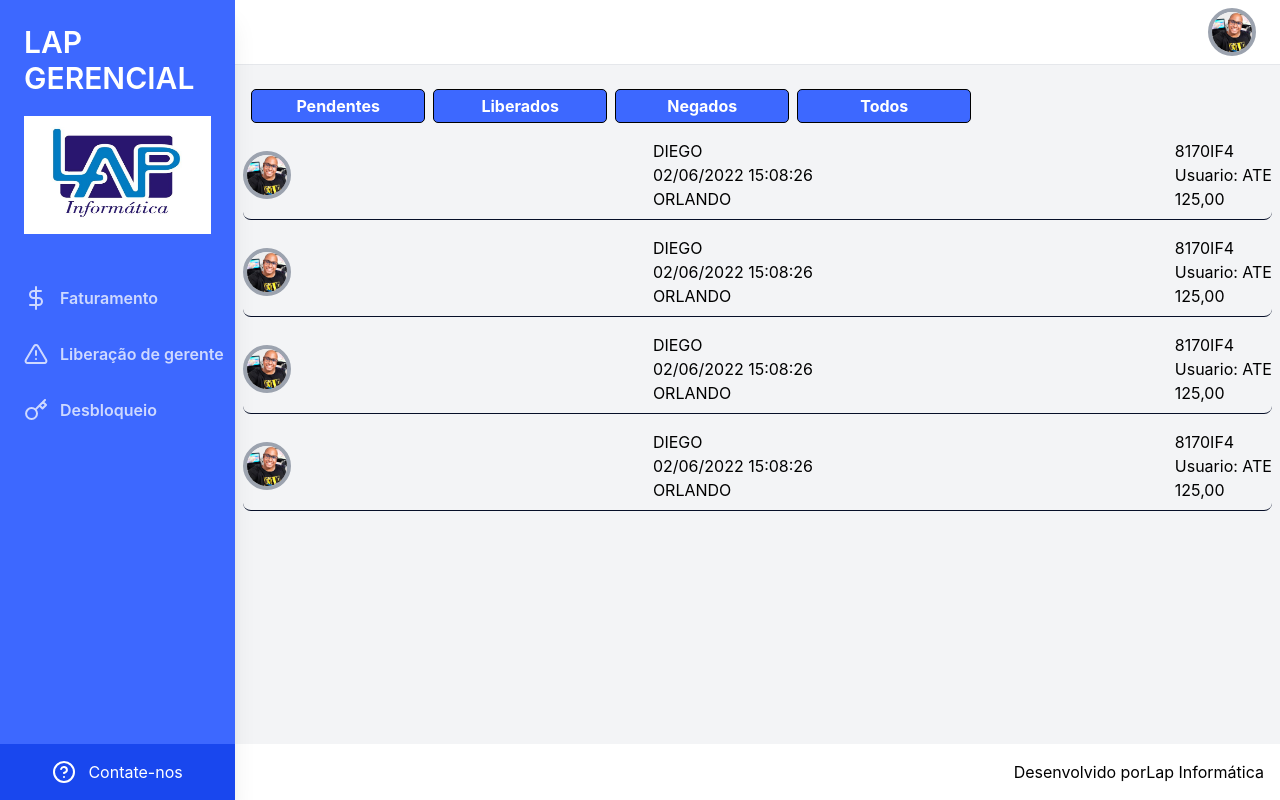
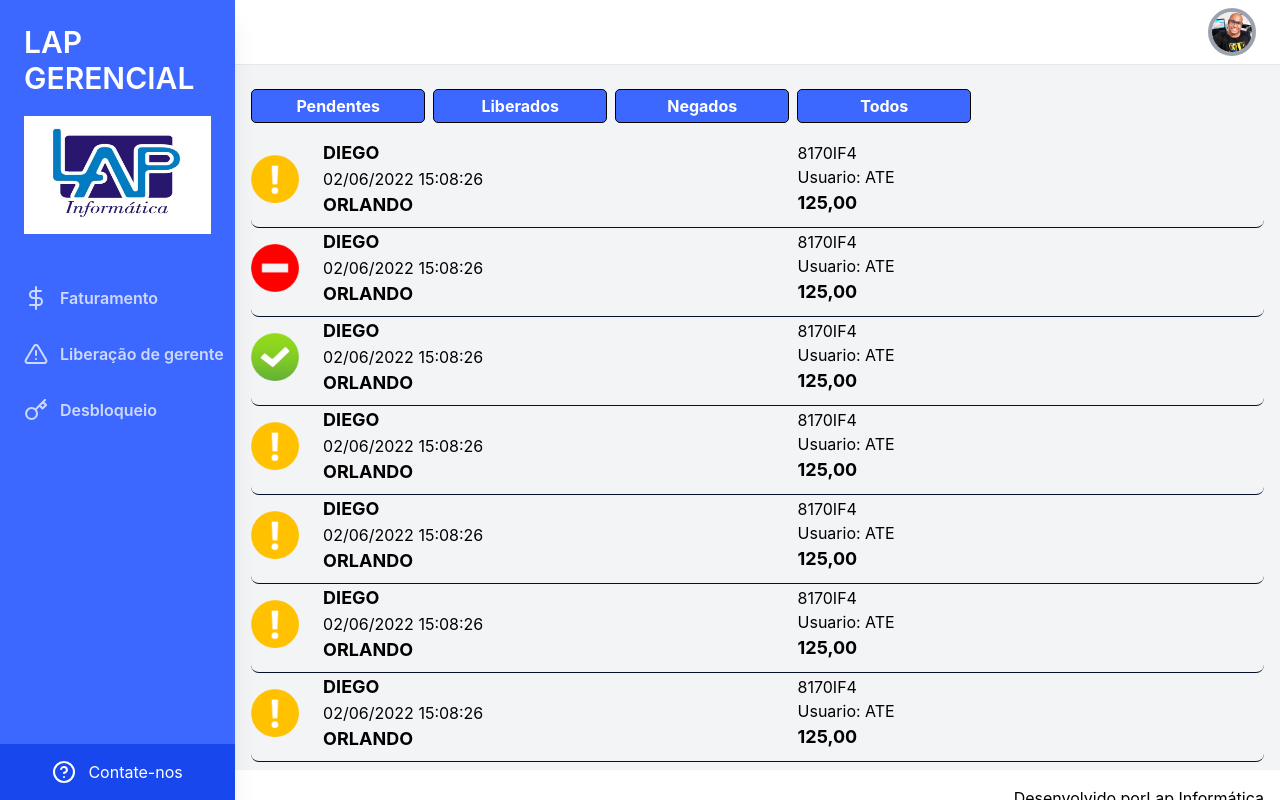
Before and after one commit to thiago-santanna/lap-gerencial-app, a Next.js app: page /liberacao in a window 1280 px wide. Built offline with nearby package versions, Linux system fonts and the light colour scheme.

Commit message:
cont. componente de liberacao

```diff
--- a/pages/components/header-desktop/index.tsx
+++ b/pages/components/header-desktop/index.tsx
@@ -4,7 +4,15 @@ const HeaderDesktop = () => {
   return (
     <>
       <header className='w-full items-center bg-white py-2 px-6 hidden sm:flex'>
-        <div id='bem-vindo' className='w-1/2'></div>
+        <div id='bem-vindo' className='w-1/2'>
+          {/* <Image
+            src={imgHeader}
+            alt='Imagem do usuario'
+            layout='responsive'
+            height={500}
+            width={1000}
+          /> */}
+        </div>
         <div className='relative w-1/2 flex justify-end'>
           <button className='realtive z-10 w-12 h-12 rounded-full overflow-hidden border-4 border-gray-400 hover:border-gray-300 focus:border-gray-300 focus:outline-none'>
             <Image
--- a/pages/components/liberacao-item/index.tsx
+++ b/pages/components/liberacao-item/index.tsx
@@ -1,13 +1,29 @@
-import Image from 'next/image'
+import Image, { StaticImageData } from 'next/image'
 import styles from '../../../styles/liberacao.module.css'
+import imgDanied from '../../../public/denied.png'
+import imgaccepted from '../../../public/accepted.png'
+import imgPending from '../../../public/pending.png'
+import { ILiberacaoItem } from '../../../types/liberacao-item'
 
-export default function LiberacaoItem() {
+export default function LiberacaoItem(props: ILiberacaoItem) {
+  function handleImageStatus() {
+    if (props.status === 'rejected') {
+      return imgDanied
+    }
+
+    if (props.status === 'accepted') {
+      return imgaccepted
+    }
+
+    return imgPending
+  }
+
   return (
     <>
       <div className={styles.containerItem}>
-        <div className='realtive z-10 w-12 h-12 rounded-full overflow-hidden border-4 border-gray-400 hover:border-gray-300 focus:border-gray-300 focus:outline-none'>
+        <div className='realtive z-10 w-12 h-12 rounded-full'>
           <Image
-            src={'/user.jpeg'}
+            src={handleImageStatus()}
             alt='Imagem do usuario'
             layout='responsive'
             height={48}
@@ -15,9 +31,9 @@ export default function LiberacaoItem() {
           />
         </div>
         <div>
-          <h1>DIEGO</h1>
+          <h1 className='text-lg font-bold'>DIEGO</h1>
           <span>02/06/2022 15:08:26</span>
-          <h2>ORLANDO</h2>
+          <h2 className='text-lg font-bold'>ORLANDO</h2>
         </div>
         <div>
           <div>
@@ -28,7 +44,7 @@ export default function LiberacaoItem() {
             <span>Usuario: ATE</span>
           </div>
           <div>
-            <span>125,00</span>
+            <span className='text-lg font-bold'>125,00</span>
           </div>
         </div>
       </div>
--- a/pages/liberacao/index.tsx
+++ b/pages/liberacao/index.tsx
@@ -2,8 +2,21 @@ import { NextPage } from 'next'
 import Seo from '../components/seo'
 import styles from '../../styles/liberacao.module.css'
 import LiberacaoItem from '../components/liberacao-item/index'
+import { useState } from 'react'
+import { ILiberacaoItem } from '../../types/liberacao-item'
 
 const Liberacao: NextPage = () => {
+  const [liberacao, setLiberacao] = useState<ILiberacaoItem>({
+    status: undefined,
+    nomeCliente: 'DIEGO',
+    dataHoraVenda: '02/06/2022 12:22:12',
+    vendedor: 'ORLANDO',
+    codUsuario: 'ATE',
+    empresas: 'IF4',
+    idLiberacao: '247',
+    valor: 125.0,
+  })
+
   return (
     <>
       <Seo
@@ -40,11 +53,32 @@ const Liberacao: NextPage = () => {
           </button>
         </div>
 
-        <div>
-          <LiberacaoItem />
-          <LiberacaoItem />
-          <LiberacaoItem />
-          <LiberacaoItem />
+        <div className={styles.itensLiberacao}>
+          <LiberacaoItem {...liberacao} />
+          <LiberacaoItem
+            status={'rejected'}
+            nomeCliente={'Thiago'}
+            dataHoraVenda={'02/01/2014 01:00:00'}
+            vendedor={'DIMAS'}
+            codUsuario={'ADR'}
+            empresas={'LAP'}
+            idLiberacao={'1020'}
+            valor={100}
+          />
+          <LiberacaoItem
+            status={'accepted'}
+            nomeCliente={'Thiago'}
+            dataHoraVenda={'02/01/2014 01:00:00'}
+            vendedor={'DIMAS'}
+            codUsuario={'ADR'}
+            empresas={'LAP'}
+            idLiberacao={'1020'}
+            valor={100}
+          />
+          <LiberacaoItem {...liberacao} />
+          <LiberacaoItem {...liberacao} />
+          <LiberacaoItem {...liberacao} />
+          <LiberacaoItem {...liberacao} />
         </div>
       </main>
     </>
--- a/styles/liberacao.module.css
+++ b/styles/liberacao.module.css
@@ -4,6 +4,10 @@
   justify-content: center;
   gap: 8px;
   margin: 1rem 0.5rem;
+}
+
+.itensLiberacao {
+  position: inherit;
 }
 
 .containerItem {
@@ -13,6 +17,7 @@
   align-items: center;
   margin-bottom: 1rem;
   padding-bottom: 0.5rem;
+  margin: 0 0.5rem;
   border-bottom: 1px solid #060f28;
   border-radius: 0 0 8px 8px;
 }
@@ -45,4 +50,9 @@
     border-radius: 5px;
     padding: 4px 16px;
   }
+
+  .containerItem {
+    display: grid;
+    grid-template-columns: 4rem 1fr 1fr;
+  }
 }
--- /dev/null
+++ b/types/liberacao-item.ts
@@ -0,0 +1,10 @@
+export interface ILiberacaoItem {
+  status: 'accepted' | 'rejected' | undefined
+  nomeCliente: string
+  dataHoraVenda: string
+  vendedor: string
+  codUsuario: string
+  empresas: string
+  idLiberacao: string
+  valor: number
+}
```
